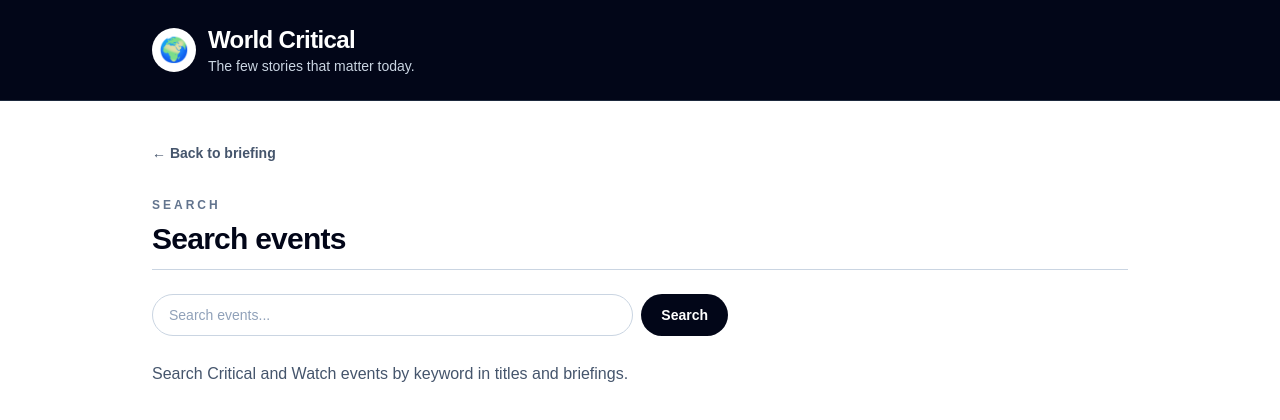
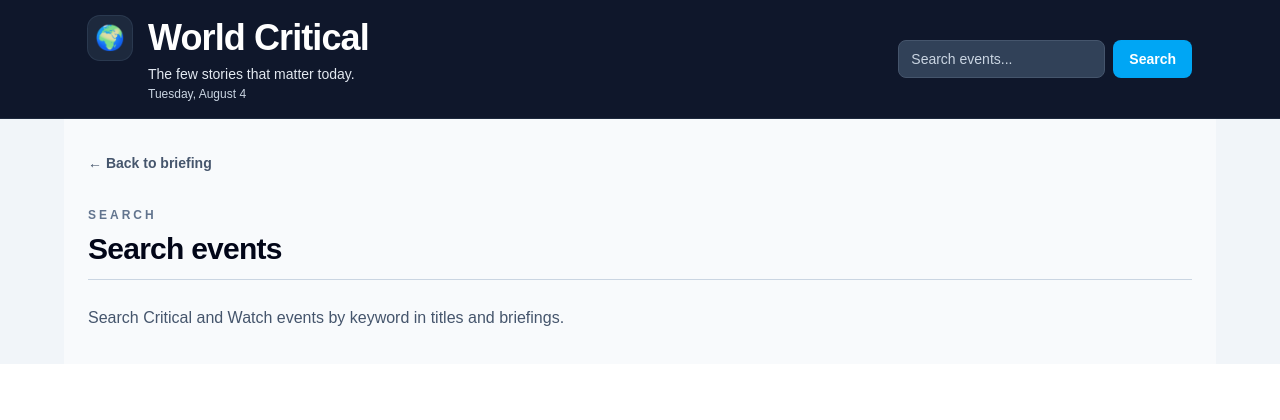
Before and after one commit to conrad1040/world-critical, a Next.js app in the folder frontend/: page /search in a window 1280 px wide. Shown: the top 420 px of the page. Built offline with nearby package versions, Linux system fonts and the light colour scheme.

Commit message:
Refine site header and tighten homepage layout spacing.

```diff
--- a/frontend/app/components/search-form.tsx
+++ b/frontend/app/components/search-form.tsx
@@ -1,10 +1,24 @@
 type SearchFormProps = {
   defaultQuery?: string;
+  variant?: "default" | "header";
 };
 
-export function SearchForm({ defaultQuery = "" }: SearchFormProps) {
+export function SearchForm({
+  defaultQuery = "",
+  variant = "default",
+}: SearchFormProps) {
+  const isHeader = variant === "header";
+
   return (
-    <form action="/search" method="get" className="flex w-full max-w-xl gap-2">
+    <form
+      action="/search"
+      method="get"
+      className={
+        isHeader
+          ? "flex w-full gap-2"
+          : "flex w-full max-w-xl gap-2"
+      }
+    >
       <label htmlFor="search-query" className="sr-only">
         Search events
       </label>
@@ -16,12 +30,20 @@ export function SearchForm({ defaultQuery = "" }: SearchFormProps) {
         defaultValue={defaultQuery}
         placeholder="Search events..."
         minLength={2}
-        className="min-w-0 flex-1 rounded-full border border-slate-300 bg-white px-4 py-2.5 text-sm text-slate-950 outline-none transition placeholder:text-slate-400 focus:border-slate-500"
+        className={
+          isHeader
+            ? "min-w-0 flex-1 rounded-lg border border-slate-600 bg-slate-700 px-3 py-2 text-sm text-white outline-none transition placeholder:text-slate-300 focus:border-slate-400 focus:bg-slate-700"
+            : "min-w-0 flex-1 rounded-full border border-slate-300 bg-white px-4 py-2.5 text-sm text-slate-950 outline-none transition placeholder:text-slate-400 focus:border-slate-500"
+        }
       />
 
       <button
         type="submit"
-        className="rounded-full bg-slate-950 px-5 py-2.5 text-sm font-semibold text-white transition hover:bg-slate-800"
+        className={
+          isHeader
+            ? "shrink-0 rounded-lg bg-sky-500 px-4 py-2 text-sm font-semibold text-white transition hover:bg-sky-400"
+            : "rounded-full bg-slate-950 px-5 py-2.5 text-sm font-semibold text-white transition hover:bg-slate-800"
+        }
       >
         Search
       </button>
--- /dev/null
+++ b/frontend/app/components/site-header.tsx
@@ -0,0 +1,55 @@
+import Link from "next/link";
+
+import { SearchForm } from "./search-form";
+import { SiteLogo } from "./site-logo";
+
+type SiteHeaderProps = {
+  defaultSearchQuery?: string;
+  showSearch?: boolean;
+};
+
+function formatToday(): string {
+  return new Intl.DateTimeFormat("en-US", {
+    weekday: "long",
+    month: "long",
+    day: "numeric",
+  }).format(new Date());
+}
+
+export function SiteHeader({
+  defaultSearchQuery = "",
+  showSearch = true,
+}: SiteHeaderProps) {
+  return (
+    <header className="border-b border-slate-800 bg-slate-900 text-white">
+      <div className="mx-auto flex max-w-6xl flex-col gap-4 px-6 py-4 sm:flex-row sm:items-center sm:justify-between sm:gap-6">
+        <Link href="/" className="group min-w-0">
+          <div className="flex items-center gap-3.5 sm:gap-4">
+            <SiteLogo />
+
+            <p className="text-3xl font-black tracking-tight text-white transition group-hover:text-slate-200 sm:text-4xl">
+              World Critical
+            </p>
+          </div>
+
+          <div className="mt-1 ml-[3.625rem] space-y-0.5 sm:ml-[3.75rem]">
+            <p className="text-sm font-medium text-slate-200">
+              The few stories that matter today.
+            </p>
+
+            <p className="text-xs text-slate-300">{formatToday()}</p>
+          </div>
+        </Link>
+
+        {showSearch && (
+          <div className="w-full sm:w-auto sm:min-w-[15rem] sm:max-w-sm lg:max-w-md">
+            <SearchForm
+              defaultQuery={defaultSearchQuery}
+              variant="header"
+            />
+          </div>
+        )}
+      </div>
+    </header>
+  );
+}
--- /dev/null
+++ b/frontend/app/components/site-logo.tsx
@@ -0,0 +1,14 @@
+type SiteLogoProps = {
+  className?: string;
+};
+
+export function SiteLogo({ className = "" }: SiteLogoProps) {
+  return (
+    <div
+      className={`flex h-11 w-11 shrink-0 items-center justify-center rounded-xl bg-slate-800 ring-1 ring-slate-700/80 ${className}`}
+      aria-hidden
+    >
+      <span className="text-2xl leading-none">🌍</span>
+    </div>
+  );
+}
--- a/frontend/app/events/[eventId]/page.tsx
+++ b/frontend/app/events/[eventId]/page.tsx
@@ -1,6 +1,7 @@
 import Link from "next/link";
 
 import { getApiUrl } from "../../../lib/api";
+import { SiteHeader } from "../../components/site-header";
 
 type Article = {
   title: string;
@@ -135,28 +136,10 @@ export default async function EventPage({ params }: EventPageProps) {
   const impactClass = getImpactClass(event.impact_scope);
 
   return (
-    <main className="min-h-screen bg-white">
-      <header className="border-b border-slate-800 bg-slate-950 text-white">
-        <div className="mx-auto max-w-5xl px-6 py-6">
-          <Link href="/" className="flex items-center gap-3">
-            <div className="flex h-11 w-11 items-center justify-center rounded-full bg-white text-2xl">
-              🌍
-            </div>
+    <main className="bg-slate-100">
+      <SiteHeader />
 
-            <div>
-              <p className="text-2xl font-black tracking-tight">
-                World Critical
-              </p>
-
-              <p className="text-sm text-slate-300">
-                The few stories that matter today.
-              </p>
-            </div>
-          </Link>
-        </div>
-      </header>
-
-      <div className="mx-auto max-w-5xl px-6 py-10">
+      <div className="mx-auto max-w-6xl bg-slate-50 px-6 py-8">
         <Link
           href="/"
           className="text-sm font-semibold text-slate-600 transition hover:text-slate-950"
--- a/frontend/app/page.tsx
+++ b/frontend/app/page.tsx
@@ -1,7 +1,7 @@
 import Link from "next/link";
 
 import { getApiUrl } from "../lib/api";
-import { SearchForm } from "./components/search-form";
+import { SiteHeader } from "./components/site-header";
 
 type Event = {
   id: number;
@@ -78,7 +78,7 @@ function EventRow({
       href={`/events/${event.id}`}
       className="group block"
     >
-      <article className="py-8 transition-colors group-hover:bg-slate-50 sm:px-3">
+      <article className="py-6 transition-colors group-hover:bg-slate-50 sm:px-3">
         <div
           className={
             rank !== undefined
@@ -120,12 +120,12 @@ function EventRow({
               {event.title}
             </h3>
 
-            <p className="mt-4 max-w-3xl text-base leading-8 text-slate-600 sm:text-lg">
+            <p className="mt-4 max-w-4xl text-base leading-8 text-slate-600 sm:text-lg">
               {event.summary}
             </p>
 
             {event.latest_development && (
-              <div className="mt-5 max-w-3xl border-l-2 border-blue-200 pl-4">
+              <div className="mt-5 max-w-4xl border-l-2 border-blue-200 pl-4">
                 <p className="text-xs font-bold uppercase tracking-[0.2em] text-blue-700">
                   Latest development
                 </p>
@@ -170,32 +170,10 @@ export default async function Home() {
   const data: EventsResponse = await response.json();
 
   return (
-    <main className="min-h-screen bg-white">
-      <header className="border-b border-slate-800 bg-slate-950 text-white">
-        <div className="mx-auto max-w-5xl px-6 py-8">
-          <div className="flex items-center gap-4">
-            <div className="flex h-14 w-14 items-center justify-center rounded-full bg-white text-3xl">
-              🌍
-            </div>
+    <main className="bg-slate-100">
+      <SiteHeader />
 
-            <div>
-              <h1 className="text-4xl font-black tracking-tight sm:text-5xl">
-                World Critical
-              </h1>
-
-              <p className="mt-2 text-sm leading-6 text-slate-300 sm:text-base">
-                The few stories that matter today.
-              </p>
-            </div>
-          </div>
-
-          <div className="mt-6">
-            <SearchForm />
-          </div>
-        </div>
-      </header>
-
-      <div className="mx-auto max-w-5xl px-6 py-10">
+      <div className="mx-auto max-w-6xl bg-slate-50 px-6 py-8">
         <section>
           <div className="mb-2 border-b border-slate-300 pb-3">
             <p className="text-xs font-bold uppercase tracking-[0.25em] text-slate-500">
@@ -208,7 +186,7 @@ export default async function Home() {
           </div>
 
           {data.critical.length === 0 ? (
-            <div className="border-b border-slate-200 py-8">
+            <div className="border-b border-slate-200 py-6">
               <p className="text-lg font-semibold text-slate-950">
                 No world-critical events today.
               </p>
@@ -238,7 +216,7 @@ export default async function Home() {
           )}
         </section>
 
-        <section className="mt-12">
+        <section className="mt-8">
           <div className="mb-2 border-b border-slate-300 pb-3">
             <p className="text-xs font-bold uppercase tracking-[0.25em] text-amber-700">
               Monitoring
@@ -255,7 +233,7 @@ export default async function Home() {
           </div>
 
           {data.watch.length === 0 ? (
-            <div className="py-8">
+            <div className="py-6">
               <p className="text-slate-600">
                 Nothing is currently on the watch list.
               </p>
--- a/frontend/app/search/page.tsx
+++ b/frontend/app/search/page.tsx
@@ -1,7 +1,7 @@
 import Link from "next/link";
 
 import { getApiUrl } from "../../lib/api";
-import { SearchForm } from "../components/search-form";
+import { SiteHeader } from "../components/site-header";
 
 type Event = {
   id: number;
@@ -112,28 +112,10 @@ export default async function SearchPage({ searchParams }: SearchPageProps) {
   }
 
   return (
-    <main className="min-h-screen bg-white">
-      <header className="border-b border-slate-800 bg-slate-950 text-white">
-        <div className="mx-auto max-w-5xl px-6 py-6">
-          <Link href="/" className="flex items-center gap-3">
-            <div className="flex h-11 w-11 items-center justify-center rounded-full bg-white text-2xl">
-              🌍
-            </div>
+    <main className="bg-slate-100">
+      <SiteHeader defaultSearchQuery={query} />
 
-            <div>
-              <p className="text-2xl font-black tracking-tight">
-                World Critical
-              </p>
-
-              <p className="text-sm text-slate-300">
-                The few stories that matter today.
-              </p>
-            </div>
-          </Link>
-        </div>
-      </header>
-
-      <div className="mx-auto max-w-5xl px-6 py-10">
+      <div className="mx-auto max-w-6xl bg-slate-50 px-6 py-8">
         <Link
           href="/"
           className="text-sm font-semibold text-slate-600 transition hover:text-slate-950"
@@ -149,10 +131,6 @@ export default async function SearchPage({ searchParams }: SearchPageProps) {
           <h1 className="mt-2 text-3xl font-black tracking-tight text-slate-950">
             {query ? `Results for “${query}”` : "Search events"}
           </h1>
-        </div>
-
-        <div className="mt-6">
-          <SearchForm defaultQuery={query} />
         </div>
 
         {query.length === 0 && (
```
